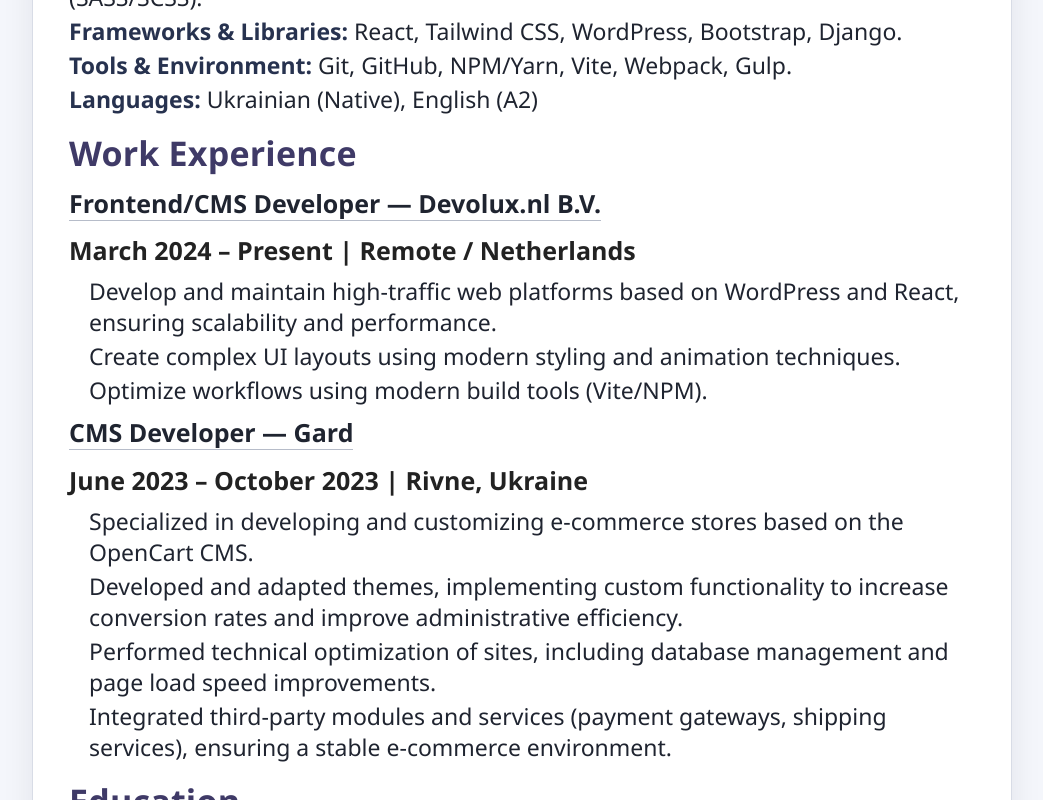
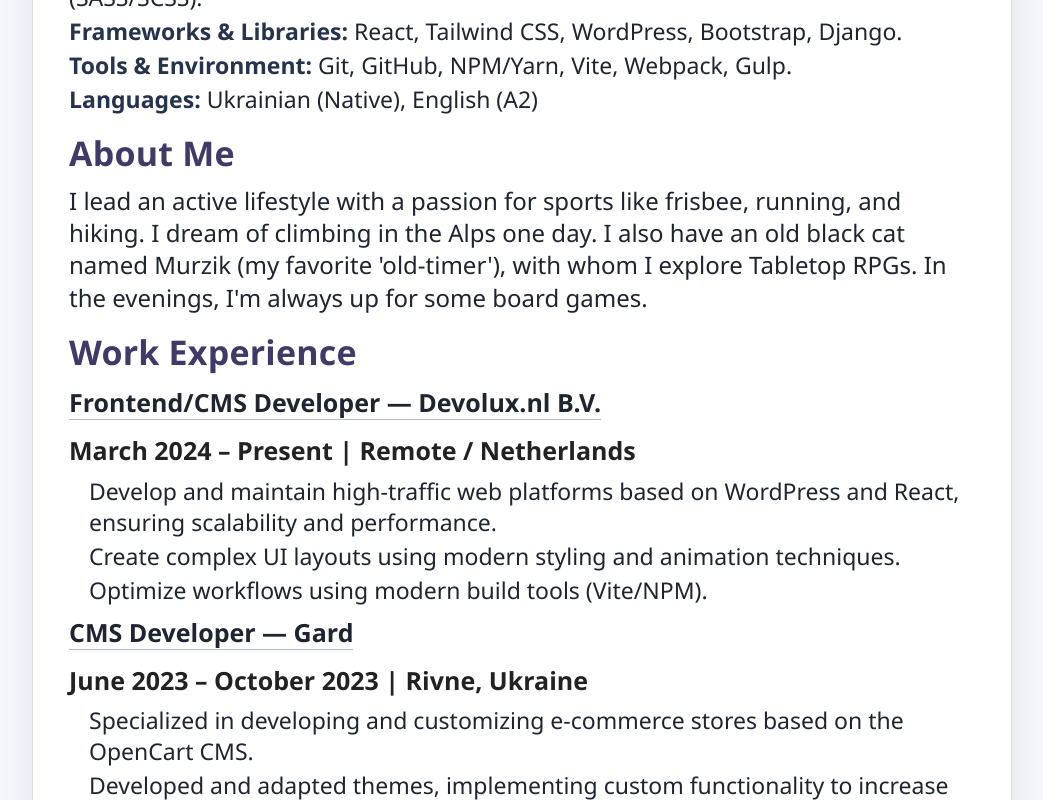
Before and after one commit to KhirovSasha/Resume, a React (Vite) app in the folder resume-app/: page / in a window 1280 px wide. Shown: the part 920-1720 px from the top of the page, without its empty margins (118-1161 px from the left). Built offline with nearby package versions, Linux system fonts and the light colour scheme.

Commit message:
add about me section and localization support in i18n

```diff
--- a/resume-app/src/App.tsx
+++ b/resume-app/src/App.tsx
@@ -21,9 +21,12 @@
     workExperience: string;
     education: string;
     volunteering: string;
+    statsConnect: string;
+    aboutMe: string;
   };
   summary: string;
   summaryList: string[];
+  aboutMe: string;
   toolkit: {
     languagesLabel: string;
     languages: string;
@@ -149,6 +152,11 @@
       </section>
 
       <section className="section">
+        <h2>{content.sections.aboutMe}</h2>
+        <p className="summary">{content.aboutMe}</p>
+      </section>
+
+      <section className="section">
         <h2>{content.sections.workExperience}</h2>
 
         <article className="job">
--- a/resume-app/src/i18n.ts
+++ b/resume-app/src/i18n.ts
@@ -25,6 +25,7 @@
           education: "Education",
           volunteering: "Volunteering & Social Impact",
           statsConnect: "Contacts",
+          aboutMe: "About Me",
         },
         summary:
           "A goal-oriented Frontend Developer focused on professional growth and continuous skill improvement. I specialize in the modern JavaScript stack (ES6+), HTML5, and CSS3, with a deep understanding of responsive design and performance optimization. Skilled in transforming complex design layouts into clean, semantic, and maintainable code. Highly adaptable to different projects and tasks, consistently striving to achieve the best results in every challenge.",
@@ -33,7 +34,10 @@
           "Designed and developed React layouts for dynamic web interfaces, focusing on reusable components and fast rendering.",
           "Built frontend solutions for Wagtail (Django), ensuring seamless design integration with the CMS and flexible content management.",
           "Optimized project performance, consistently achieving 90+ scores on Google PageSpeed Insights through asset and code optimization.",
+          "",
         ],
+        aboutMe:
+          "I lead an active lifestyle with a passion for sports like frisbee, running, and hiking. I dream of climbing in the Alps one day. I also have an old black cat named Murzik (my favorite 'old-timer'), with whom I explore Tabletop RPGs. In the evenings, I'm always up for some board games.",
         toolkit: {
           languagesLabel: "Programming Languages:",
           languages:
@@ -123,6 +127,7 @@
           education: "Освіта",
           volunteering: "Волонтерство та соціальний вплив",
           statsConnect: "Контакти",
+          aboutMe: "Про мене",
         },
         summary:
           "Цілеспрямований розробник, зосереджений на саморозвитку та вдосконаленні навичок. Спеціалізуюся на сучасному стеку JavaScript (ES6+), HTML5 та CSS3, з глибоким розумінням адаптивного дизайну та оптимізації продуктивності. Маю навички перетворення складних дизайн-макетів у чистий, семантичний та зручний у підтримці код. Адаптовуюсь під різні проєкти та завдання, прагнучи досягти найкращих результатів у кожному виклику.",
@@ -132,6 +137,8 @@
           "Розробив frontend-рішення для Wagtail (Django), забезпечуючи безшовну інтеграцію дизайну з CMS та гнучке управління контентом.",
           "Оптимізував продуктивність проєктів, досягаючи показників 90+ у Google PageSpeed Insights завдяки оптимізації активів та коду.",
         ],
+        aboutMe:
+          "Я веду активний спосіб життя і особливо люблю спортивну діяльність, включаючи фрісбі, біг та піші туристичні походи. Маю мрію спробувати скелелазіння в Альпах. Також у мене є старий чорний кіт на ім'я Мурзик (мій улюблений 'старий пердун'), з яким я досліджую настільні рольові ігри. Вечорами я завжди непроти для настільних ігор.",
         toolkit: {
           languagesLabel: "Мови програмування:",
           languages:
```
